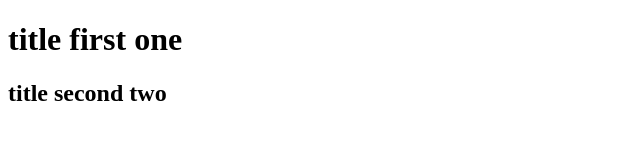
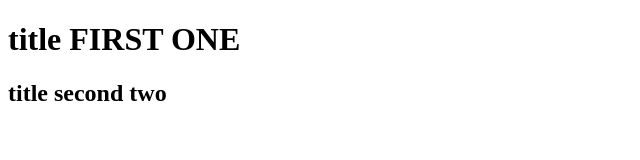
Before and after one commit to Abdallakh20/project, a plain HTML site: page index.html in a window 1280 px wide. Shown: the whole page, without its empty margins (0-640 px from the left). Drawn offline with Linux system fonts and the light colour scheme.

Commit message:
title one changed

```diff
--- a/index.html
+++ b/index.html
@@ -6,7 +6,7 @@
   <title>Document</title>
 </head>
 <body>
-  <h1>title first one</h1>
+  <h1>title FIRST ONE</h1>
   <h2>title second two</h2>
 </body>
 </html>
```
